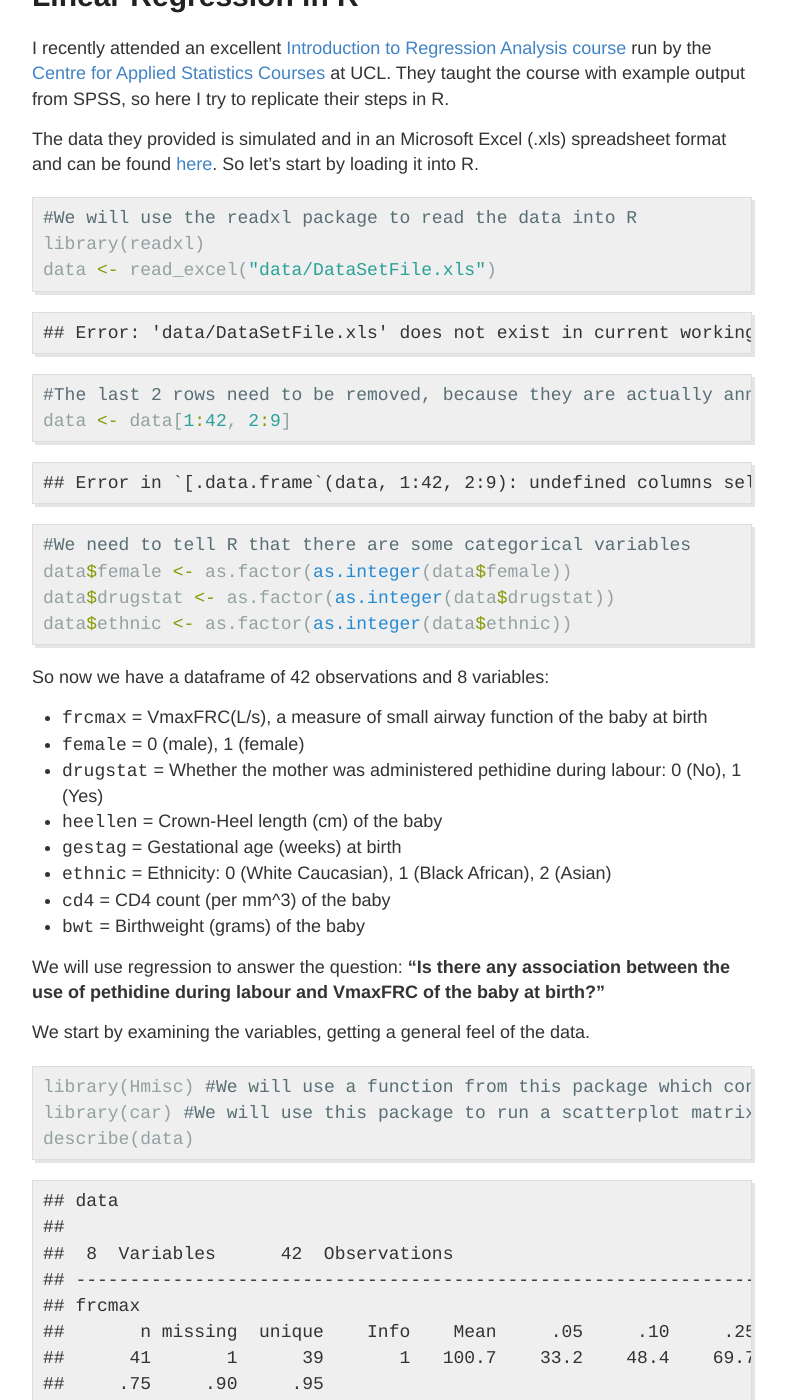
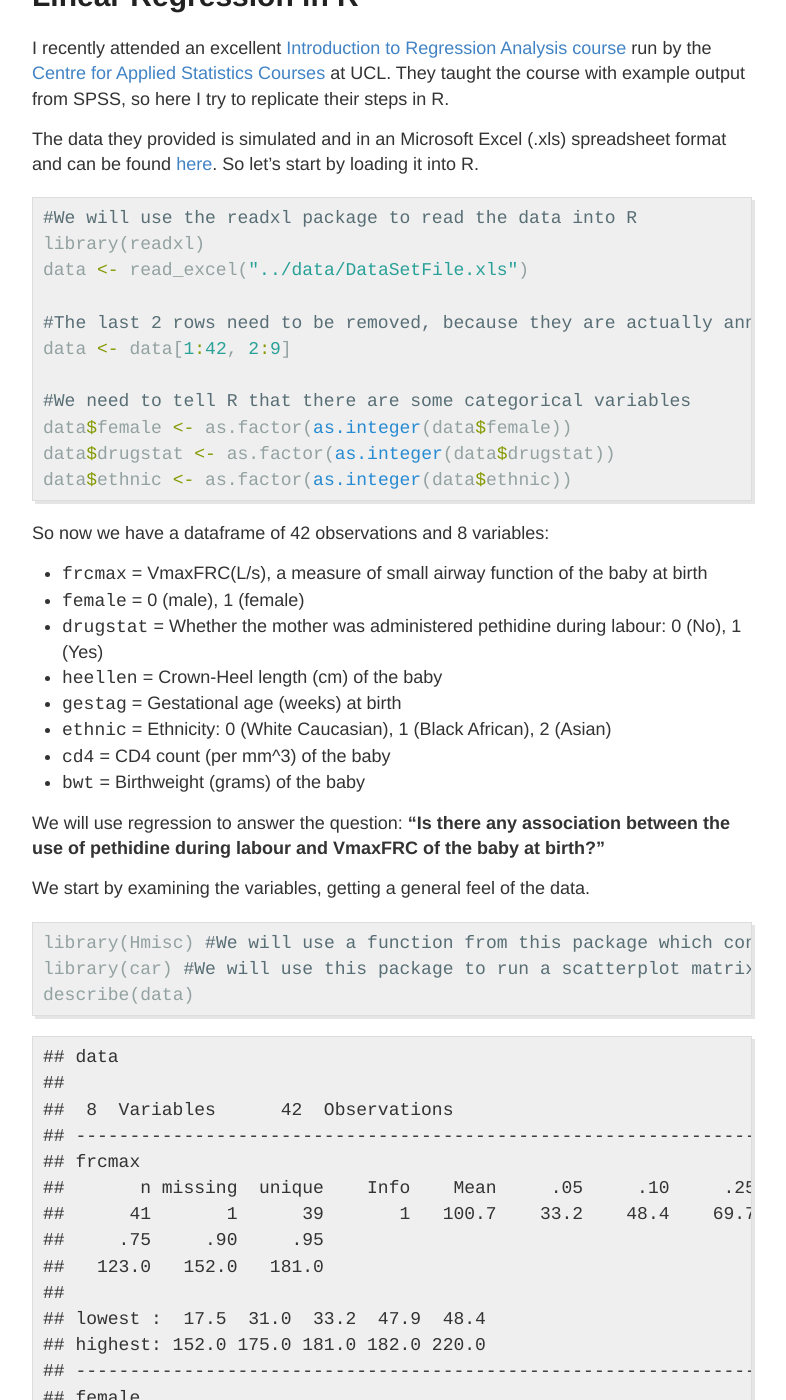
Before and after one commit to dannyjnwong/dannyjnwong.github.io, a Jekyll site: the page built from _posts/2016-03-18-Linear-Regression-in-R.md, in a window 1280 px wide and 1400 px high, scrolled down 304 px. Shown: the whole window, without its empty margins (248-1034 px from the left). Built offline with Jekyll 4.4.1, drawn with Linux system fonts in a browser that asks for light colours; Markdown is read by kramdown in place of the engine named in the settings; comment, search, counter and statistics services are not loaded; some of the changed text lies outside the part shown.

Commit message:
Fixed a bug

````diff
--- a/_drafts/2016-03-18-Linear-Regression-in-R.Rmd
+++ b/_drafts/2016-03-18-Linear-Regression-in-R.Rmd
@@ -12,7 +12,7 @@ The data they provided is simulated and in an Microsoft Excel (.xls) spreadsheet
 ```{r Load_Data, warning=FALSE, message=FALSE}
 #We will use the readxl package to read the data into R
 library(readxl)
-data <- read_excel("data/DataSetFile.xls")
+data <- read_excel("../data/DataSetFile.xls")
 
 #The last 2 rows need to be removed, because they are actually annotations describing the dataset. The first column can be removed because they are just observation numbers.
 data <- data[1:42, 2:9]
--- a/_posts/2016-03-18-Linear-Regression-in-R.md
+++ b/_posts/2016-03-18-Linear-Regression-in-R.md
@@ -13,31 +13,11 @@ The data they provided is simulated and in an Microsoft Excel (.xls) spreadsheet
 {% highlight r %}
 #We will use the readxl package to read the data into R
 library(readxl)
-data <- read_excel("data/DataSetFile.xls")
-{% endhighlight %}
+data <- read_excel("../data/DataSetFile.xls")
 
-
-
-{% highlight text %}
-## Error: 'data/DataSetFile.xls' does not exist in current working directory ('C:/Users/Think/Dropbox/Documents/Work/Research/dannyjnwong.github.io/_drafts').
-{% endhighlight %}
-
-
-
-{% highlight r %}
 #The last 2 rows need to be removed, because they are actually annotations describing the dataset. The first column can be removed because they are just observation numbers.
 data <- data[1:42, 2:9]
-{% endhighlight %}
 
-
-
-{% highlight text %}
-## Error in `[.data.frame`(data, 1:42, 2:9): undefined columns selected
-{% endhighlight %}
-
-
-
-{% highlight r %}
 #We need to tell R that there are some categorical variables
 data$female <- as.factor(as.integer(data$female))
 data$drugstat <- as.factor(as.integer(data$drugstat))
@@ -85,13 +65,13 @@ describe(data)
 ##       n missing  unique
 ##      40       2       2
 ##
-## 1 (20, 50%), 2 (20, 50%)
+## 0 (20, 50%), 1 (20, 50%)
 ## ---------------------------------------------------------------------------
 ## drugstat
 ##       n missing  unique
 ##      41       1       2
 ##
-## 1 (31, 76%), 2 (10, 24%)
+## 0 (31, 76%), 1 (10, 24%)
 ## ---------------------------------------------------------------------------
 ## heellen
 ##       n missing  unique    Info    Mean     .05     .10     .25     .50
@@ -117,7 +97,7 @@ describe(data)
 ##       n missing  unique
 ##      42       0       3
 ##
-## 1 (7, 17%), 2 (21, 50%), 3 (14, 33%)
+## 0 (7, 17%), 1 (21, 50%), 2 (14, 33%)
 ## ---------------------------------------------------------------------------
 ## cd4
 ##       n missing  unique    Info    Mean     .05     .10     .25     .50
````
Also changed, not shown: other parts of _posts/2016-03-18-Linear-Regression-in-R.md (+3 -3 lines), figures/2016-03-18-Linear-Regression-in-R/Exploratory-2.png, figures/2016-03-18-Linear-Regression-in-R/Exploratory-3.png, figures/2016-03-18-Linear-Regression-in-R/Exploratory-4.png.
